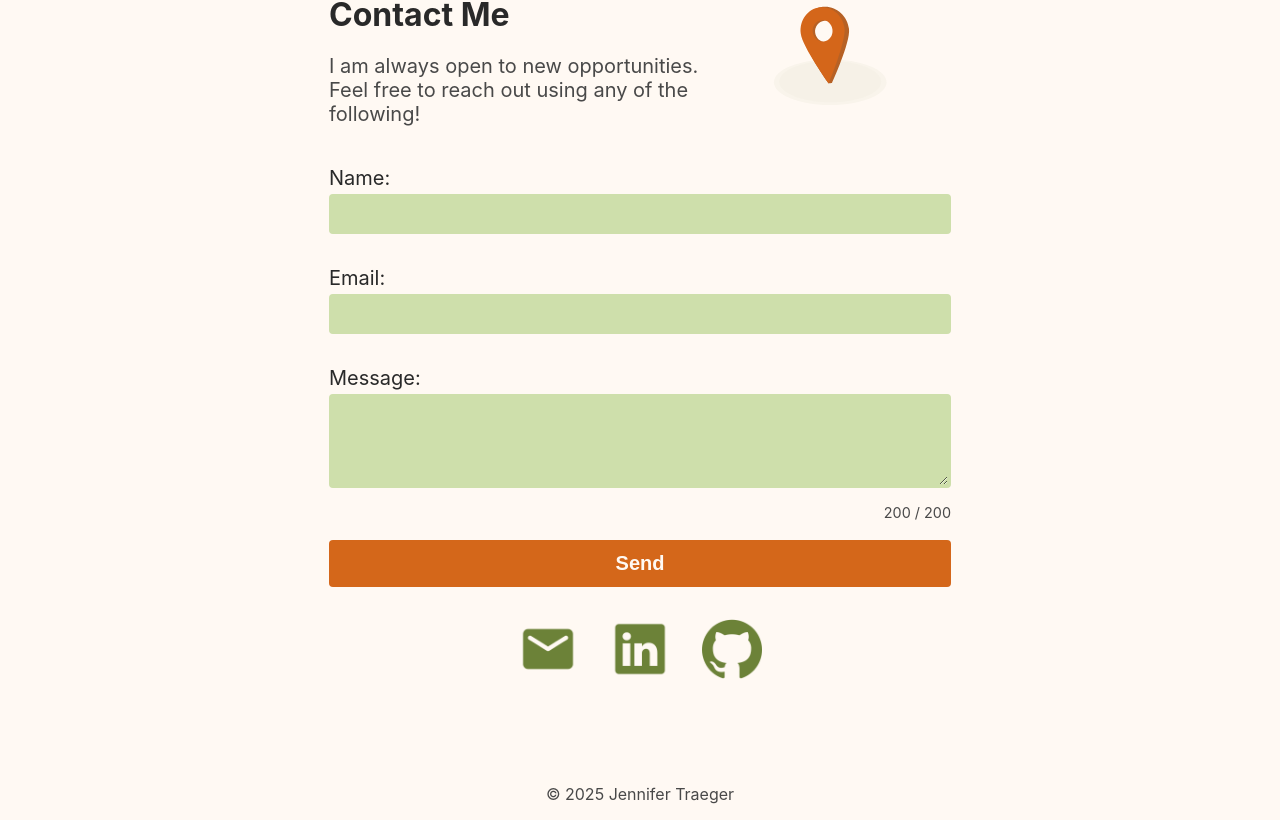
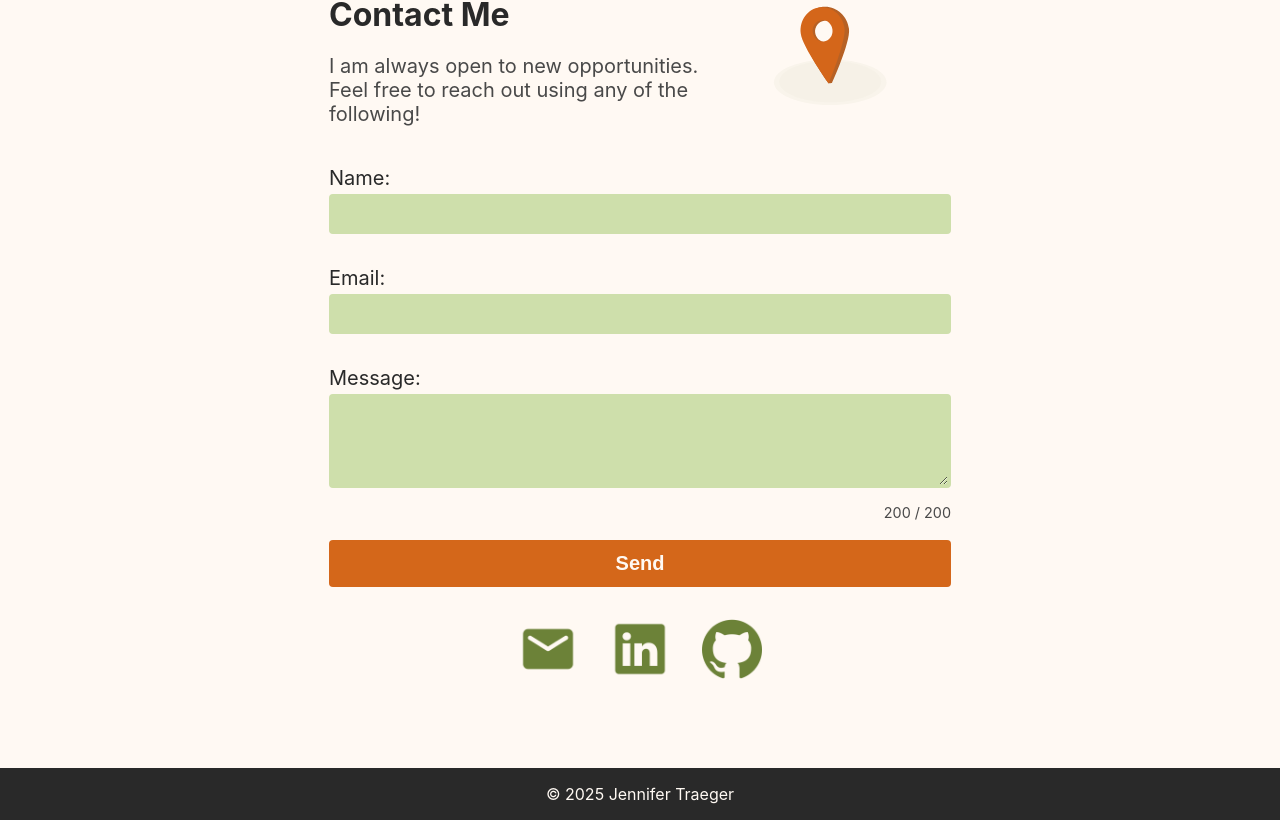
Before and after one commit to jgoodnight72/Portfolio, a React (Create React App) app in the folder frontend/: page /contact in a window 1280 px wide. Shown: the part 153-973 px from the top of the page. Built offline with nearby package versions, Linux system fonts and the light colour scheme.

Commit message:
Fix header/footer colors

```diff
--- a/frontend/src/App.css
+++ b/frontend/src/App.css
@@ -1,5 +1,10 @@
+
 .App {
   text-align: center;
+}
+
+body {
+  background: var(--theme-black)
 }
 
 .App-logo {
--- a/frontend/src/Footer.css
+++ b/frontend/src/Footer.css
@@ -2,8 +2,8 @@
   width: 100%;
   text-align: center;
   padding: 1rem 0;
-  background: var(--theme-white);
-  color: var(--theme-grey);
+  background: var(--theme-black);
+  color: var(--theme-white);
   font-size: 1rem;
   position: static;
   margin-top: auto;
```
